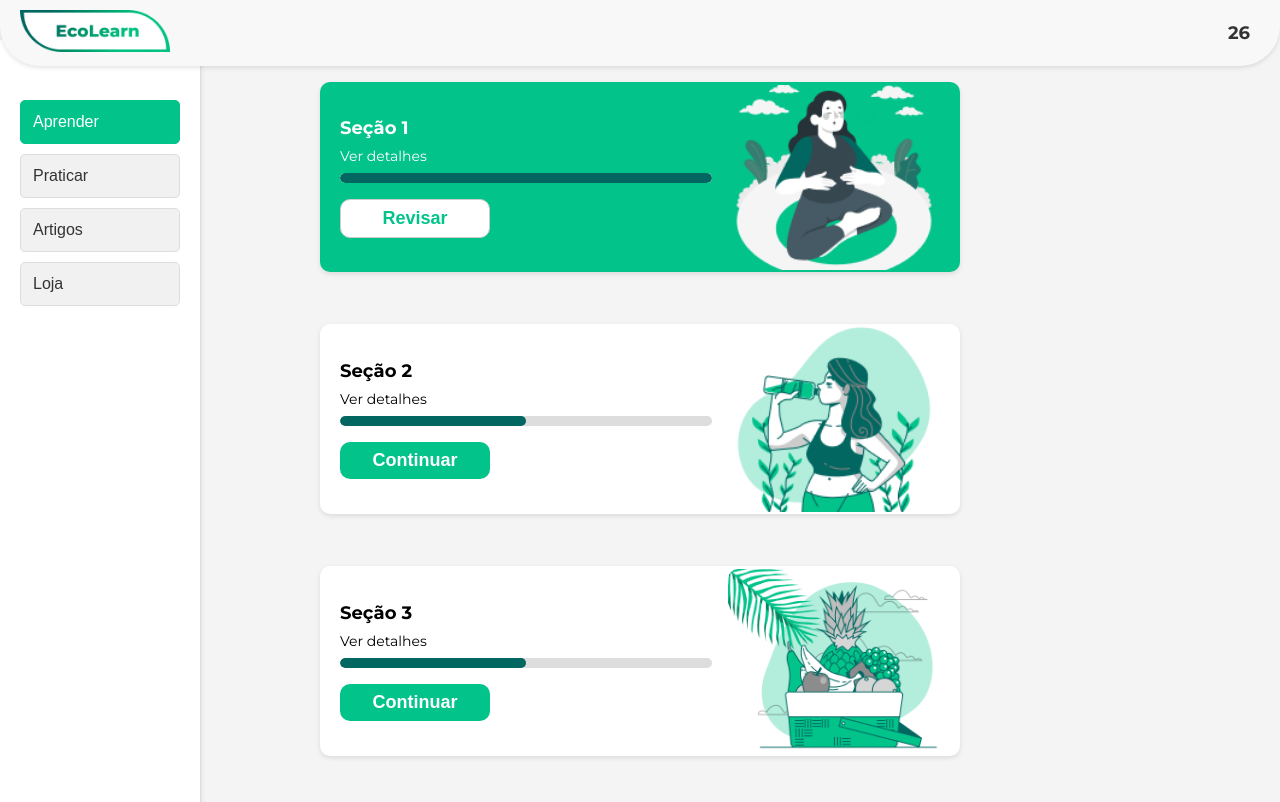
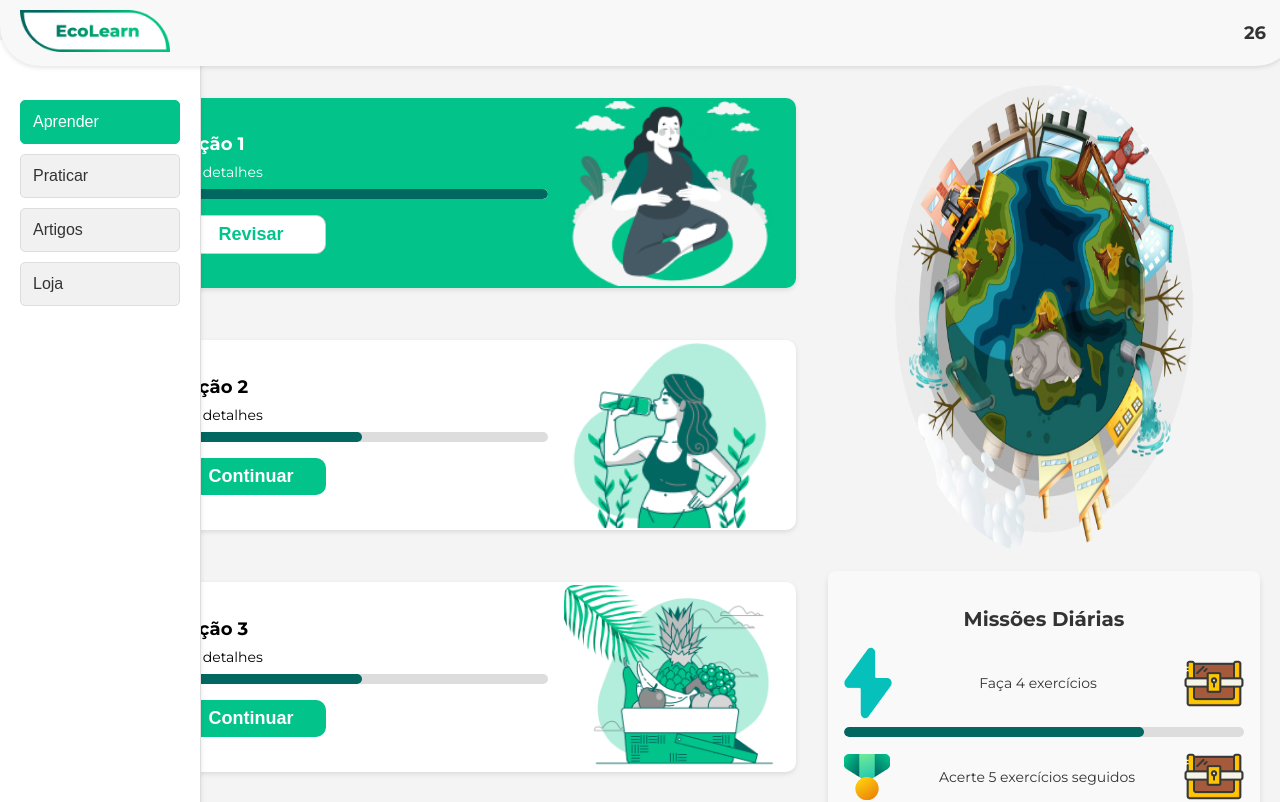
Before and after one commit to Viniware/EcoLearn, a React (Create React App) app in the folder frontend/: page / in a window 1280 px wide. Shown: the top 802 px of the page. Built offline with nearby package versions, Linux system fonts and the light colour scheme.

Commit message:
Atualizei o Layout da pagina Home

```diff
--- a/frontend/src/pages/HomePage.css
+++ b/frontend/src/pages/HomePage.css
@@ -93,3 +93,87 @@
   height: auto;
   margin-left: 16px;
 }
+
+.homepage-container {
+  display: flex;
+  width: 100%;
+  height: 100vh;
+}
+
+.content-container {
+  display: flex;
+  flex: 1;
+  margin: 16px;
+  gap: 32px; /* Aumentar o espaçamento entre o menu e os cartões */
+}
+
+.cards-container {
+  flex: 2;
+  display: flex;
+  flex-direction: column;
+  margin-left: 120px; /* Adicionar espaçamento entre os cartões e o menu */
+}
+
+.sidebar-right {
+  flex: 1;
+  display: flex;
+  flex-direction: column;
+  align-items: center;
+  gap: 16px;
+}
+
+.planet-image {
+  width: 466px;
+  height: 489px;
+}
+
+.daily-missions {
+  width: 400px;
+  padding: 16px;
+  border-radius: 8px;
+  background-color: #f9f9f9;
+  box-shadow: 0px 4px 6px rgba(0, 0, 0, 0.1);
+}
+
+.daily-missions h3 {
+  font-size: 20px;
+  margin-bottom: 16px;
+  text-align: center;
+}
+
+.mission-item {
+  margin-bottom: 16px;
+}
+
+.mission-item {
+  margin-bottom: 16px;
+}
+
+.mission-header {
+  display: flex;
+  align-items: center;
+  justify-content: space-between;
+  margin-bottom: 8px;
+}
+
+.mission-header p {
+  font-size: 16px;
+  margin: 0 8px;
+  flex: 1;
+  text-align: center;
+}
+
+.progress-bar {
+  width: 100%;
+  height: 10px;
+  background-color: #e0e0e0;
+  border-radius: 5px;
+  overflow: hidden;
+}
+
+.progress-bar-fill {
+  height: 100%;
+  background-color: #026761;
+  border-radius: 5px;
+  transition: width 0.3s ease;
+}
--- a/frontend/src/pages/HomePage.tsx
+++ b/frontend/src/pages/HomePage.tsx
@@ -6,6 +6,9 @@ import img1 from "../assets/Breathing exercise-amico 1.png";
 import img2 from "../assets/Bottle of water-bro 1.png";
 import img3 from "../assets/Frame 9.png";
 import img4 from "../assets/Environment-bro 1.png";
+import medalha from "../assets/Group.png";
+import raio from "../assets/hugeicons_energy.png";
+import bau from "../assets/image 11.png";
 
 const Card = ({
   titulo,
@@ -43,6 +46,8 @@ const HomePage = () => {
   return (
     <div className="homepage-container">
       <Sidebar />
+      <div className="content-container">
+        {/* Coluna da esquerda com os cartões */}
         <div className="cards-container">
           <Card
             titulo="Seção 1"
@@ -81,6 +86,43 @@ const HomePage = () => {
             fundoClasse="white-background"
           />
         </div>
+
+        {/* Coluna da direita com a imagem e missões diárias */}
+        <div className="sidebar-right">
+          <img className="planet-image" src={planeta} alt="Planeta" />
+          <div className="daily-missions">
+            <h3>Missões Diárias</h3>
+
+            <div className="mission-item">
+              <div className="mission-header">
+                <img src={raio} alt="Raio" className="mission-icon" />
+                <p>Faça 4 exercícios</p>
+                <img src={bau} alt="Baú" className="mission-icon" />
+              </div>
+              <div className="progress-bar">
+                <div
+                  className="progress-bar-fill"
+                  style={{ width: "75%" }} // Exemplo de progresso: 3/4
+                ></div>
+              </div>
+            </div>
+
+            <div className="mission-item">
+              <div className="mission-header">
+                <img src={medalha} alt="Medalha" className="mission-icon" />
+                <p>Acerte 5 exercícios seguidos</p>
+                <img src={bau} alt="Baú" className="mission-icon" />
+              </div>
+              <div className="progress-bar">
+                <div
+                  className="progress-bar-fill"
+                  style={{ width: "20%" }} // Exemplo de progresso: 1/5
+                ></div>
+              </div>
+            </div>
+          </div>
+        </div>
+      </div>
     </div>
   );
 };
```
Lines whose indentation alone changed are shown as unchanged.
